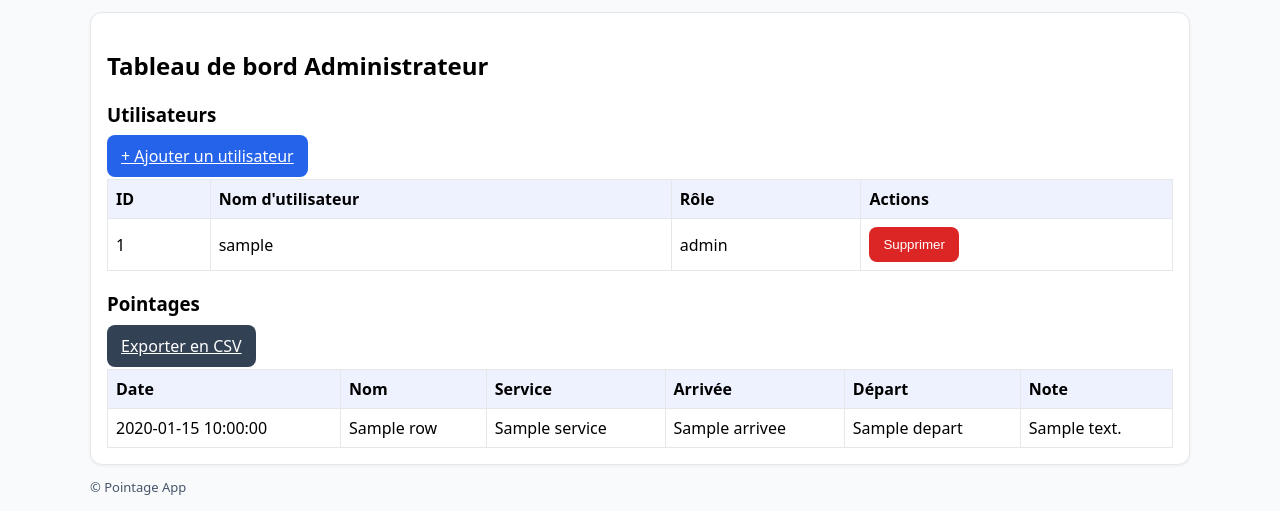
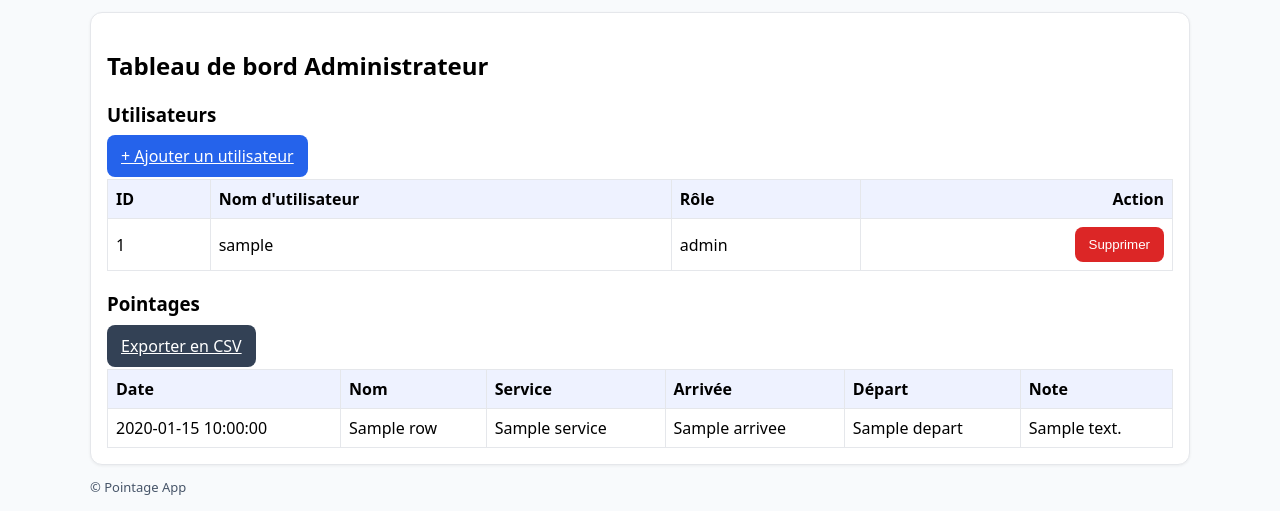
Before and after one commit to chessman8212-ai/poinatge_app, a Python web app: template templates/admin.html in a window 1280 px wide. Shown: the part 93-604 px from the top of the page. Run offline with Jinja, Linux system fonts and the light colour scheme; the template is opened without the code that fills it: most values are stand-ins (such as "Sample title", 1, 10 or a date in 2020).

Commit message:
Update admin.html

```diff
--- a/templates/admin.html
+++ b/templates/admin.html
@@ -12,7 +12,7 @@
         <th>ID</th>
         <th>Nom d'utilisateur</th>
         <th>Rôle</th>
-        <th>Actions</th>
+        <th style="text-align:right;">Action</th>
       </tr>
     </thead>
     <tbody>
@@ -21,23 +21,19 @@
         <td>{{ u.id }}</td>
         <td>{{ u.username }}</td>
         <td>{{ u.role }}</td>
-        <td>
-          {% if u.id != session.get("user_id") %}
-          <form method="POST" action="{{ url_for('delete_user', user_id=u.id) }}" style="display:inline;">
+        <td style="text-align:right;">
+          <form method="POST" action="{{ url_for('delete_user', user_id=u.id) }}"
+                onsubmit="return confirm('Supprimer l’utilisateur {{ u.username }} ?');" style="display:inline-block;">
             {{ csrf_token() }}
-            <button type="submit" class="btn btn-danger" onclick="return confirm('Supprimer {{ u.username }} ?');">
-              Supprimer
-            </button>
+            <button class="btn btn-danger" type="submit">Supprimer</button>
           </form>
-          {% else %}
-          (vous)
-          {% endif %}
         </td>
       </tr>
       {% endfor %}
     </tbody>
   </table>
 </section>
+
 
 <!-- Gestion des pointages -->
 <section>
```
